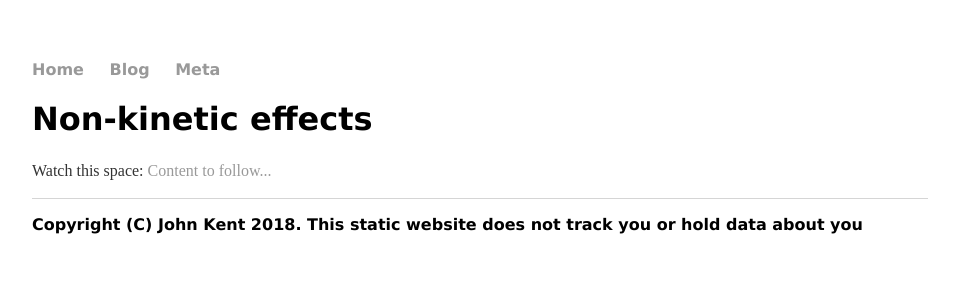
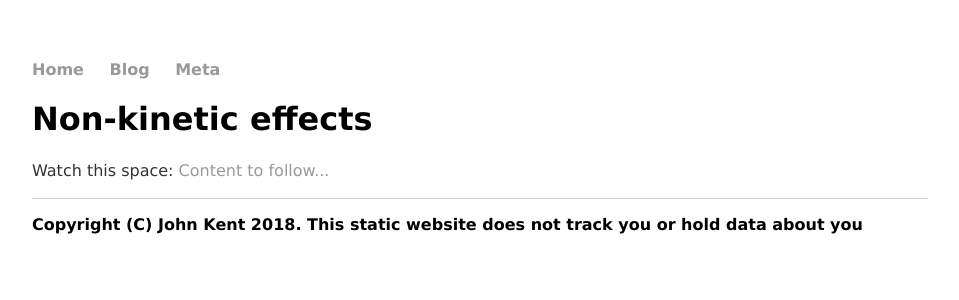
Before and after one commit to KineticLensman/KineticLensman.github.io, a Jekyll site: the page built from index.html, in a window 1280 px wide. Shown: the top 300 px of the page, without its empty margins (160-1119 px from the left). Built offline with Jekyll 4.4.1, drawn with Linux system fonts in a browser that asks for light colours.

Commit message:
Update main.css

```diff
--- a/css/main.css
+++ b/css/main.css
@@ -28,6 +28,7 @@ p {
     /* font-size: 1.2em;    /* was 1.5 */
     line-height: 1.4em; /* was 1.4 */
     color: #333;
+    font-family:'Verdana', 'Geneva', 'sans-serif';
 }
 footer {
     border-top: 1px solid #d5d5d5;
```
